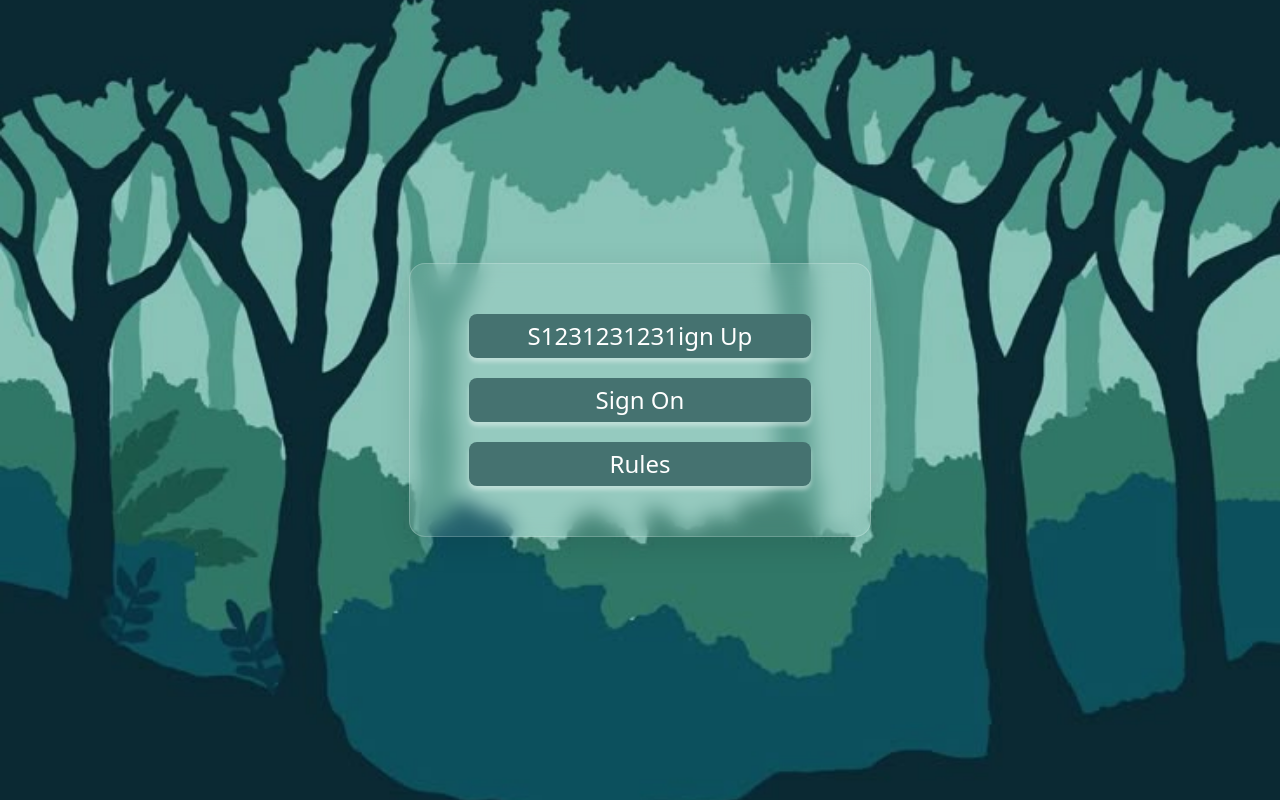
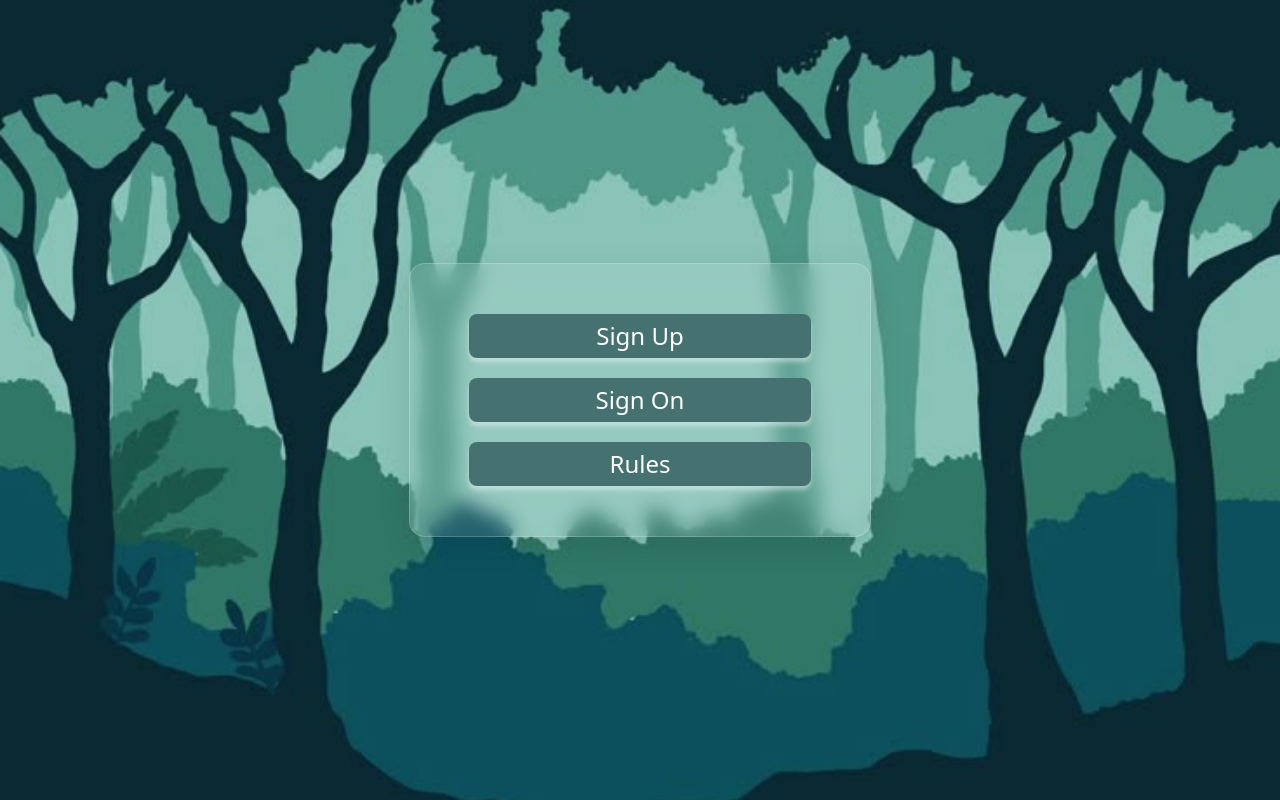
Before and after one commit to nastosinka/oops_trap, a Vue app in the folder oops_trap/: page /#/ in a window 1280 px wide. Built offline with nearby package versions, Linux system fonts and the light colour scheme; a web font is replaced by a local one; what @vkontakte/vk-bridge would draw is missing.

Commit message:
feat: added cd

```diff
--- a/oops_trap/src/views/HomePage.vue
+++ b/oops_trap/src/views/HomePage.vue
@@ -2,7 +2,7 @@
   <div class="home-page">
     <div class="home-container">
       <div class="buttons-container">
-        <BaseButton label="S1231231231ign Up" @click="showSignUpModal = true" />
+        <BaseButton label="Sign Up" @click="showSignUpModal = true" />
 
         <BaseButton label="Sign On" @click="showSignOnModal = true" />
 
```
